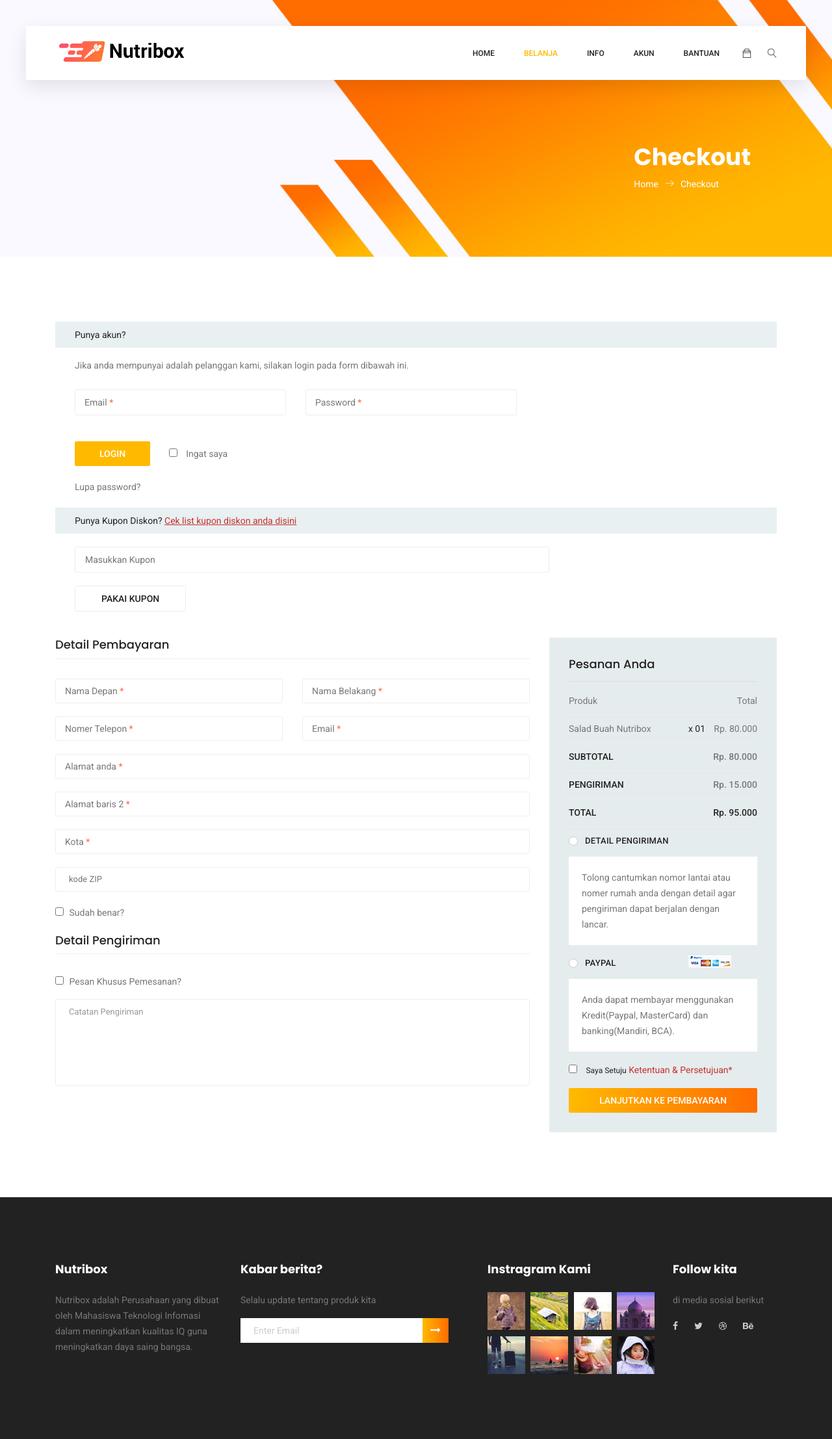
After one commit to 2019Ganjil-PemrogramanBerbasisWeb/tugas2-web-sieg, a PHP site: page /checkout.php in a window 1280 px wide. The commit adds this page. Shown: the whole page at 65% size. Run offline with PHP 8.4, Linux system fonts and the light colour scheme; a stand-in replaces the project's code that opens the database connection; some libraries are stand-ins or nearby versions.

```diff
--- /dev/null
+++ b/checkout.php
@@ -0,0 +1,282 @@
+<!DOCTYPE html>
+<html lang="zxx" class="no-js">
+
+<head>
+    <!-- Mobile Specific Meta -->
+    <meta name="viewport" content="width=device-width, initial-scale=1, shrink-to-fit=no">
+    <!-- Favicon-->
+    <link rel="shortcut icon" href="img/fav.png">
+    <!-- Author Meta -->
+    <meta name="author" content="CodePixar">
+    <!-- Meta Description -->
+    <meta name="description" content="">
+    <!-- Meta Keyword -->
+    <meta name="keywords" content="">
+    <!-- meta character set -->
+    <meta charset="UTF-8">
+    <!-- Site Title -->
+    <title>Nutribox | 2019</title>
+
+    <!--
+            CSS
+            ============================================= -->
+    <link rel="stylesheet" href="css/linearicons.css">
+    <link rel="stylesheet" href="css/owl.carousel.css">
+    <link rel="stylesheet" href="css/themify-icons.css">
+    <link rel="stylesheet" href="css/font-awesome.min.css">
+    <link rel="stylesheet" href="css/nice-select.css">
+    <link rel="stylesheet" href="css/nouislider.min.css">
+    <link rel="stylesheet" href="css/bootstrap.css">
+    <link rel="stylesheet" href="css/main.css">
+</head>
+
+<body>
+
+    <!-- Start Header Area -->
+	<header class="header_area sticky-header">
+		<div class="main_menu">
+			<nav class="navbar navbar-expand-lg navbar-light main_box">
+				<div class="container">
+					<!-- Brand and toggle get grouped for better mobile display -->
+					<a class="navbar-brand logo_h" href="index.html"><img src="img/logo.png" alt="" height="73px"></a>
+					<button class="navbar-toggler" type="button" data-toggle="collapse" data-target="#navbarSupportedContent"
+					 aria-controls="navbarSupportedContent" aria-expanded="false" aria-label="Toggle navigation">
+						<span class="icon-bar"></span>
+						<span class="icon-bar"></span>
+						<span class="icon-bar"></span>
+					</button>
+					<!-- Collect the nav links, forms, and other content for toggling -->
+					<div class="collapse navbar-collapse offset" id="navbarSupportedContent">
+						<ul class="nav navbar-nav menu_nav ml-auto">
+							<li class="nav-item"><a class="nav-link" href="index.html">Home</a></li>
+							<li class="nav-item submenu dropdown active">
+								<a href="#" class="nav-link dropdown-toggle" data-toggle="dropdown" role="button" aria-haspopup="true"
+								 aria-expanded="false">Belanja</a>
+								<ul class="dropdown-menu">
+									<li class="nav-item"><a class="nav-link" href="category.html">Kategori Belanja</a></li>
+									<li class="nav-item"><a class="nav-link" href="single-product.html">Detail Produk</a></li>
+									<li class="nav-item active"><a class="nav-link" href="checkout.html">Product Checkout</a></li>
+									<li class="nav-item"><a class="nav-link" href="cart.html">Keranjang Belanja</a></li>
+									<li class="nav-item"><a class="nav-link" href="confirmation.html">Persetujuan</a></li>
+								</ul>
+							</li>
+							<li class="nav-item submenu dropdown">
+								<a href="#" class="nav-link dropdown-toggle" data-toggle="dropdown" role="button" aria-haspopup="true"
+								 aria-expanded="false">Info</a>
+								<ul class="dropdown-menu">
+									<li class="nav-item"><a class="nav-link" href="blog.html">Info Nutrisi</a></li>
+									<li class="nav-item"><a class="nav-link" href="single-blog.html">Info Nutribox</a></li>
+								</ul>
+							</li>
+							<li class="nav-item submenu dropdown">
+								<a href="#" class="nav-link dropdown-toggle" data-toggle="dropdown" role="button" aria-haspopup="true"
+								 aria-expanded="false">Akun</a>
+								<ul class="dropdown-menu">
+									<li class="nav-item"><a class="nav-link" href="login.html">Login/Daftar</a></li>
+									<li class="nav-item"><a class="nav-link" href="tracking.html">Lacak Pesanan</a></li>
+									<li class="nav-item"><a class="nav-link" href="elements.html">Riwayat</a></li>
+								</ul>
+							</li>
+							<li class="nav-item"><a class="nav-link" href="contact.html">Bantuan</a></li>
+						</ul>
+						<ul class="nav navbar-nav navbar-right">
+							<li class="nav-item"><a href="#" class="cart"><span class="ti-bag"></span></a></li>
+							<li class="nav-item">
+								<button class="search"><span class="lnr lnr-magnifier" id="search"></span></button>
+							</li>
+						</ul>
+					</div>
+				</div>
+			</nav>
+		</div>
+		<div class="search_input" id="search_input_box">
+			<div class="container">
+				<form class="d-flex justify-content-between">
+					<input type="text" class="form-control" id="search_input" placeholder="Search Here">
+					<button type="submit" class="btn"></button>
+					<span class="lnr lnr-cross" id="close_search" title="Close Search"></span>
+				</form>
+			</div>
+		</div>
+	</header>
+	<!-- End Header Area -->
+
+    <!-- Start Banner Area -->
+    <section class="banner-area organic-breadcrumb">
+        <div class="container">
+            <div class="breadcrumb-banner d-flex flex-wrap align-items-center justify-content-end">
+                <div class="col-first">
+                    <h1>Checkout</h1>
+                    <nav class="d-flex align-items-center">
+                        <a href="index.html">Home<span class="lnr lnr-arrow-right"></span></a>
+                        <a href="single-product.html">Checkout</a>
+                    </nav>
+                </div>
+            </div>
+        </div>
+    </section>
+    <!-- End Banner Area -->
+
+    <!--================Checkout Area =================-->
+    <section class="checkout_area section_gap">
+        <div class="container">
+            <div class="returning_customer">
+                <div class="check_title">
+                    <h2>Punya akun?</h2>
+                </div>
+                <p>Jika anda mempunyai adalah pelanggan kami, silakan login pada form dibawah ini.</p>
+                <form class="row contact_form" action="#" method="post" novalidate="novalidate">
+                    <div class="col-md-6 form-group p_star">
+                        <input type="text" class="form-control" id="name" name="name">
+                        <span class="placeholder" data-placeholder="Email"></span>
+                    </div>
+                    <div class="col-md-6 form-group p_star">
+                        <input type="password" class="form-control" id="password" name="password">
+                        <span class="placeholder" data-placeholder="Password"></span>
+                    </div>
+                    <div class="col-md-12 form-group">
+                        <button type="submit" value="submit" class="primary-btn">login</button>
+                        <div class="creat_account">
+                            <input type="checkbox" id="f-option" name="selector">
+                            <label for="f-option">Ingat saya</label>
+                        </div>
+                        <a class="lost_pass" href="#">Lupa password?</a>
+                    </div>
+                </form>
+            </div>
+            <div class="cupon_area">
+                <div class="check_title">
+                    <h2>Punya Kupon Diskon? <a href="#">Cek list kupon diskon anda disini</a></h2>
+                </div>
+                <input type="text" placeholder="Masukkan Kupon">
+                <a class="tp_btn" href="#">Pakai Kupon</a>
+            </div>
+            <div class="billing_details">
+                <div class="row">
+                    <div class="col-lg-8">
+                        <h3>Detail Pembayaran</h3>
+                        <form class="row contact_form" action="#" method="post" novalidate="novalidate">
+                            <div class="col-md-6 form-group p_star">
+                                <input type="text" class="form-control" id="first" name="name">
+                                <span class="placeholder" data-placeholder="Nama Depan"></span>
+                            </div>
+                            <div class="col-md-6 form-group p_star">
+                                <input type="text" class="form-control" id="last" name="name">
+                                <span class="placeholder" data-placeholder="Nama Belakang"></span>
+                            </div>
+                            <div class="col-md-6 form-group p_star">
+                                <input type="text" class="form-control" id="number" name="number">
+                                <span class="placeholder" data-placeholder="Nomer Telepon"></span>
+                            </div>
+                            <div class="col-md-6 form-group p_star">
+                                <input type="text" class="form-control" id="email" name="compemailany">
+                                <span class="placeholder" data-placeholder="Email"></span>
+                            </div>
+                            <!-- <div class="col-md-12 form-group p_star">
+                                <select class="country_select">
+                                    <option value="1">Country</option>
+                                    <option value="2">Country</option>
+                                    <option value="4">Country</option>
+                                </select>
+                            </div> -->
+                            <div class="col-md-12 form-group p_star">
+                                <input type="text" class="form-control" id="add1" name="add1">
+                                <span class="placeholder" data-placeholder="Alamat anda"></span>
+                            </div>
+                            <div class="col-md-12 form-group p_star">
+                                <input type="text" class="form-control" id="add2" name="add2">
+                                <span class="placeholder" data-placeholder="Alamat baris 2"></span>
+                            </div>
+                            <div class="col-md-12 form-group p_star">
+                                <input type="text" class="form-control" id="city" name="city">
+                                <span class="placeholder" data-placeholder="Kota"></span>
+                            </div>
+                            <!-- <div class="col-md-12 form-group p_star">
+                                <select class="country_select">
+                                    <option value="1">Daerah</option>
+                                    <option value="2">District</option>
+                                    <option value="4">District</option>
+                                </select>
+                            </div> -->
+                            <div class="col-md-12 form-group">
+                                <input type="text" class="form-control" id="zip" name="zip" placeholder="kode ZIP">
+                            </div>
+                            <div class="col-md-12 form-group">
+                                <div class="creat_account">
+                                    <input type="checkbox" id="f-option2" name="selector">
+                                    <label for="f-option2">Sudah benar?</label>
+                                </div>
+                            </div>
+                            <div class="col-md-12 form-group">
+                                <div class="creat_account">
+                                    <h3>Detail Pengiriman</h3>
+                                    <input type="checkbox" id="f-option3" name="selector">
+                                    <label for="f-option3">Pesan Khusus Pemesanan?</label>
+                                </div>
+                                <textarea class="form-control" name="message" id="message" rows="1" placeholder="Catatan Pengiriman"></textarea>
+                            </div>
+                        </form>
+                    </div>
+                    <div class="col-lg-4">
+                        <div class="order_box">
+                            <h2>Pesanan Anda</h2>
+                            <ul class="list">
+                                <li><a href="#">Produk <span>Total</span></a></li>
+                                <li><a href="#">Salad Buah Nutribox <span class="middle">x 01</span> <span class="last">Rp. 80.000</span></a></li>
+                            </ul>
+                            <ul class="list list_2">
+                                <li><a href="#">Subtotal <span>Rp. 80.000</span></a></li>
+                                <li><a href="#">Pengiriman <span>Rp. 15.000</span></a></li>
+                                <li><a href="#">Total <span>Rp. 95.000</span></a></li>
+                            </ul>
+                            <div class="payment_item">
+                                <div class="radion_btn">
+                                    <input type="radio" id="f-option5" name="selector">
+                                    <label for="f-option5">Detail Pengiriman</label>
+                                    <div class="check"></div>
+                                </div>
+                                <p>Tolong cantumkan nomor lantai atau nomer rumah anda dengan detail agar pengiriman dapat berjalan
+                                    dengan lancar.</p>
+                            </div>
+                            <div class="payment_item active">
+                                <div class="radion_btn">
+                                    <input type="radio" id="f-option6" name="selector">
+                                    <label for="f-option6">Paypal </label>
+                                    <img src="img/product/card.jpg" alt="">
+                                    <div class="check"></div>
+                                </div>
+                                <p>Anda dapat membayar menggunakan Kredit(Paypal, MasterCard) dan banking(Mandiri, BCA).</p>
+                            </div>
+                            <div class="creat_account">
+                                <input type="checkbox" id="f-option4" name="selector">
+                                <label for="f-option4">Saya Setuju </label>
+                                <a href="#">Ketentuan & Persetujuan*</a>
+                            </div>
+                            <a class="primary-btn" href="#">Lanjutkan Ke Pembayaran</a>
+                        </div>
+                    </div>
+                </div>
+            </div>
+        </div>
+    </section>
+    <?php
+    include 'footer.html'
+    ?>
+
+    <script src="js/vendor/jquery-2.2.4.min.js"></script>
+    <script src="https://cdnjs.cloudflare.com/ajax/libs/popper.js/1.11.0/umd/popper.min.js" integrity="sha384-b/U6ypiBEHpOf/4+1nzFpr53nxSS+GLCkfwBdFNTxtclqqenISfwAzpKaMNFNmj4"
+        crossorigin="anonymous"></script>
+    <script src="js/vendor/bootstrap.min.js"></script>
+    <script src="js/jquery.ajaxchimp.min.js"></script>
+    <script src="js/jquery.nice-select.min.js"></script>
+    <script src="js/jquery.sticky.js"></script>
+    <script src="js/nouislider.min.js"></script>
+    <script src="js/jquery.magnific-popup.min.js"></script>
+    <script src="js/owl.carousel.min.js"></script>
+    <!--gmaps Js-->
+    <script src="https://maps.googleapis.com/maps/api/js?key=AIzaSyCjCGmQ0Uq4exrzdcL6rvxywDDOvfAu6eE"></script>
+    <script src="js/gmaps.min.js"></script>
+    <script src="js/main.js"></script>
+</body>
+
+</html>
```
Also changed, not shown: login.php (added, +258 -0 lines), single-product.php (+6 -6 lines).
